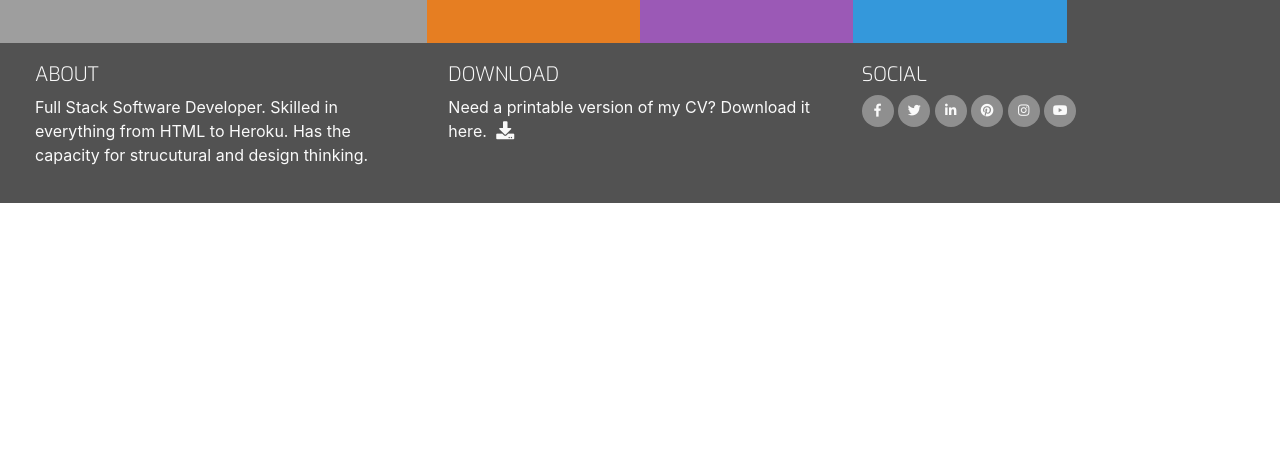
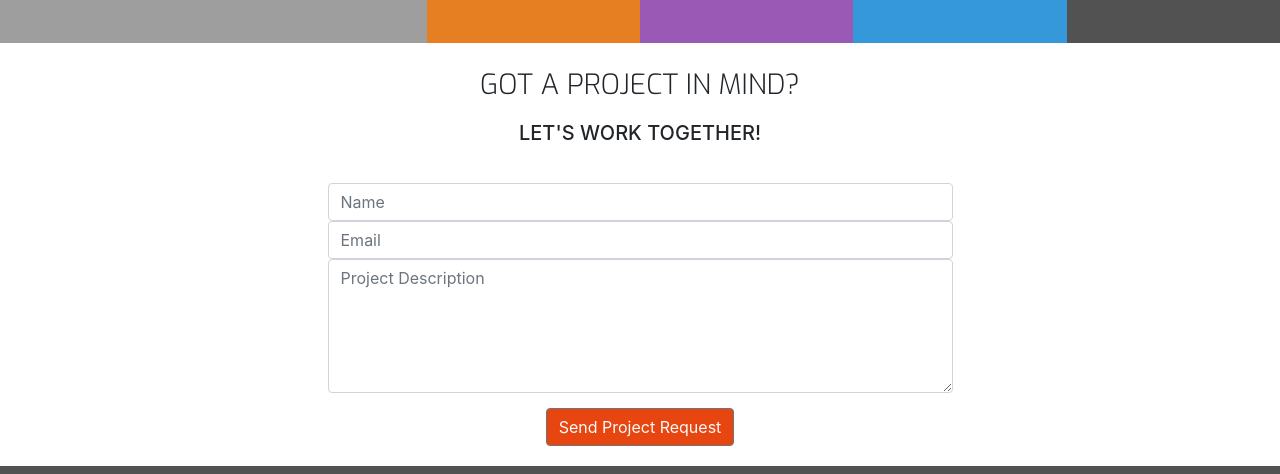
Before and after one commit to AdamPillis/Resume-project, a plain HTML site: page contact.html in a window 1280 px wide. Shown: the part 326-800 px from the top of the page. Drawn offline with nearby package versions, Linux system fonts and the light colour scheme; grey boxes are pictures that could not be loaded.

Commit message:
Add: form to contact.html

```diff
--- a/assets/css/style.css
+++ b/assets/css/style.css
@@ -15,6 +15,10 @@
 
 .bg-color-work-history {
     background-color: #9b59b6;
+}
+
+.bg-color-contact {
+    background-color: #fff;
 }
 
 .ui-menu-color-home {
@@ -326,3 +330,36 @@ footer {
 .history-items {
     margin-bottom: 30px;
 }
+
+/* ----------------------------------Contact Form */
+
+.contact-heading {
+    font-family: 'Exo', sans-serif;
+    font-weight: 300;
+    margin-top: 25px;
+    margin-bottom: 20px;
+}
+
+.center-form {
+    padding-top: 10px;
+    margin: 0 auto;
+    max-width: 70%;
+}
+
+button[type='submit'] {
+    margin-top: 15px;
+    margin-bottom: 20px;
+    color: #fafafa;
+    background-color: #e84610;
+}
+
+/* ----------------------------------Media Queries */
+
+@media(min-width: 992px) {
+    .center-form {
+        padding-top: 30px;
+        min-height: 240px;
+        margin: 0 auto;
+        max-width: 50%;
+    }
+}
--- a/contact.html
+++ b/contact.html
@@ -45,7 +45,29 @@
             </div>
         </div>
     </header>
-    <section>
+    <section class='container-fluid'>
+        <div class="row bg-color-contact">
+            <div class="col">
+                <h3 class='contact-heading uppercase text-center'>Got a project in mind?</h3>
+                <h5 class='uppercase text-center'>Let's work together!</h5>
+
+                <div class="center-form">
+                    <form>
+                        <input type='text' name='name' id='fullname' class='form-control' placeholder='Name'
+                        required/>
+                        <input type='email' name='email' id='emailaddress' class='form-control' placeholder='Email'
+                        required/>
+                        <textarea rows='5' name='projectsummary' id='projectsummary' class='form-control' placeholder='Project Description'
+                        required></textarea>
+                        <div class="form-row text-center">
+                            <div class="col">
+                                <button type='submit' class='btn btn-secondary'>Send Project Request</button>
+                            </div>
+                        </div>
+                    </form>
+                </div>
+            </div>
+        </div>
 
     </section>
     <footer class='container-fluid'>
```
